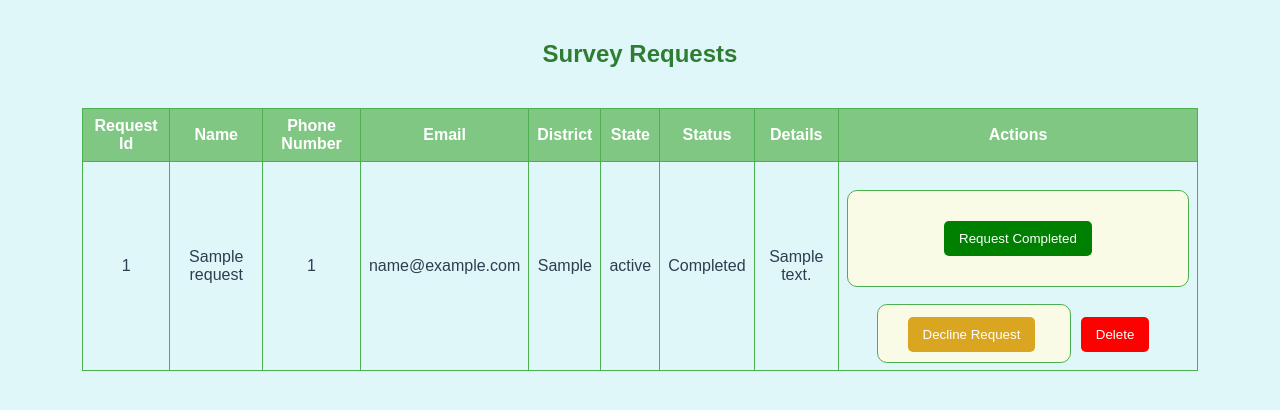
After one commit to allensamjoshua/animal-survey-tracking, a Flask app: page /admin/admin_request_page in a window 1280 px wide. The commit adds this page. Shown: the top 410 px of the page. Run offline with Flask 3, Linux system fonts and the light colour scheme; the visitor is signed in with stand-in values (Sample User, id 1); tables that the repository leaves empty hold one stand-in row (values such as "Sample post").

Commit message:
Added Request Module

```diff
--- a/app.py
+++ b/app.py
@@ -37,7 +37,17 @@ class Admin(db.Model):
     password = db.Column(db.String(60), nullable=False)
     email = db.Column(db.String(60), nullable = False, unique = True)
 
-# Homepage
+class Requests(db.Model):
+    req_id = db.Column(db.Integer, primary_key = True, autoincrement = True)
+    name = db.Column(db.String(50), nullable = False)
+    phn_no = db.Column(db.Integer, nullable = False)
+    email = db.Column(db.String(100), nullable = False)
+    district = db.Column(db.String(50), nullable = False)
+    state = db.Column(db.String(50), nullable = False)
+    status = db.Column(db.String(50), nullable = False, default='pending...')
+    details = db.Column(db.Text, nullable = False)
+
+#Home Page
 @app.route('/', methods=['GET'])
 def home():
     query = request.args.get('query', '')  # Get the search query from the URL
@@ -47,6 +57,34 @@ def home():
         results = AnimalSurvey.query.filter(AnimalSurvey.location.ilike(f'%{query}%')).all()
 
     return render_template("home.html", results=results, query=query)
+
+@app.route('/request_page', methods=['GET','POST'])
+def request_page():
+    if request.method == "POST":
+        uname = request.form['u_name']
+        ph_no = request.form['ph_no']
+        email = request.form['email']
+        district = request.form['dist']
+        state = request.form['state']
+        det = request.form['details']
+
+        insert_qry = Requests(
+            name = uname,
+            phn_no = ph_no,
+            email = email,
+            district = district,
+            state = state,
+            details = det
+        )
+
+
+        db.session.add(insert_qry)
+        db.session.commit()
+        session['sending'] = insert_qry.id
+        flash("Request Sent! We will get back to you shortly!")
+        return redirect(url_for("home"))
+
+    return render_template('request_page.html')
 
 # Admin login page
 @app.route('/admin', methods=['GET','POST'])
@@ -144,6 +182,61 @@ def admin_dashboard():
 
     animals = AnimalSurvey.query.all()
     return render_template('admin_dashboard.html', animals=animals)
+
+@app.route('/admin/admin_request_page', methods=['GET', 'POST'])
+def admin_requests():
+    if 'admin' not in session:
+        return redirect(url_for('admin_login'))
+
+    reqs = Requests.query.all()
+    return render_template("admin_request_page.html", reqs = reqs)
+
+@app.route('/admin/admin_request_page/completed_survey/<int:req_id>/<string:email>', methods=['GET', 'POST'])
+def completed_survey(req_id, email):
+    if "admin" not in session:
+        return redirect(url_for('home'))
+
+    exist = Requests.query.filter_by(req_id=req_id).first()
+    if request.method == 'POST':
+
+        if exist:
+            exist.status = "survey completed"
+            db.session.commit()
+
+            def send_mail(receiver_email):
+                sender_email = "allensamjoshua2003@gmail.com"
+                sender_password = "qbhu pwzo fnxg ydyh"  # Gmail app password
+
+                msg = EmailMessage()
+                msg.set_content(f"Hello Comrade, We received your survey request and we are glad to accept your request and conduct the survey. Kindly check our website for the survey of your request!")
+                msg['Subject'] = "Survey Conducted"
+                msg['From'] = sender_email
+                msg['To'] = receiver_email
+
+                with smtplib.SMTP_SSL('smtp.gmail.com', 465) as smtp:
+                    smtp.login(sender_email, sender_password)
+                    smtp.send_message(msg)
+
+            send_mail(email)  # calling the function
+    return redirect(url_for('admin_dashboard'))  # Redirect to a valid page after sending the email
+
+@app.route('/admin/admin_request_page/decline_survey/<int:req_id>', methods=['GET', 'POST'])
+def decline_survey(req_id):
+    if "admin" not in session:
+        return redirect(url_for("admin_dashboard"))
+
+    exists = Requests.query.filter_by(req_id=req_id).first()
+
+    if request.method == 'POST':
+        if exists:
+            exists.status = "survey declined"
+            db.session.commit()
+            flash("Updated the status")
+            return redirect(url_for("admin_requests"))
+
+    return redirect(url_for("admin_requests"))
+
+
 
 @app.route('/admin/admin_dashboard/create_record', methods=['GET','POST'])
 def create_record():
@@ -255,6 +348,5 @@ def logout():
     session.pop('admin', None)  # Remove the admin session
     return redirect(url_for('home'))  # Redirect to the homepage or login page
 
-
 if __name__ == '__main__':
    app.run(debug=True)
--- a/templates/admin_dashboard.html
+++ b/templates/admin_dashboard.html
@@ -20,6 +20,9 @@
     <div class="top-right">
         <a href="{{ url_for('logout') }}">
             <button style="background-color: rgb(182, 198, 62);">Logout</button>
+        </a>
+        <a href="{{ url_for('admin_requests') }}">
+            <button style="background-color: gold;">Requests</button>
         </a>
     </div>
     <div class="center">
--- /dev/null
+++ b/templates/admin_request_page.html
@@ -0,0 +1,54 @@
+<!DOCTYPE html>
+<html>
+    <head>
+        <title>Request Page</title>
+        <link rel="stylesheet" href="/static/styles.css"/>
+    </head>
+    <body>
+        <div class="center">
+            <h2>Survey Requests</h2>
+            <table>
+                <thead>
+                    <tr>
+                        <th>Request Id</th>
+                        <th>Name</th>
+                        <th>Phone Number</th>
+                        <th>Email</th>
+                        <th>District</th>
+                        <th>State</th>
+                        <th>Status</th>
+                        <th>Details</th>
+                        <th>Actions</th>
+                    </tr>
+                </thead>
+                <tbody>
+                    {% for reqs in reqs %}
+                    <tr>
+                        <td>{{ reqs.req_id }}</td>
+                        <td>{{ reqs.name }}</td>
+                        <td>{{ reqs.phn_no }}</td>
+                        <td>{{ reqs.email }}</td>
+                        <td>{{ reqs.district }}</td>
+                        <td>{{ reqs.state }}</td>
+                        <td>{{ reqs.status }}</td>
+                        <td>{{ reqs.details }}</td>
+                        <td>
+                            <form action="{{ url_for('completed_survey', req_id=reqs.req_id, email=reqs.email) }}" method="POST" onclick="return confirm('Are you sure you completed this survey?');">
+                                <button type="submit" style="background-color: green;">Request Completed</button>
+                            </form>
+
+                            <form action="{{ url_for('decline_survey', req_id=reqs.req_id) }}" method="POST" onsubmit="return confirm('Are you sure you want to Decline this request?');" style="display: inline;">
+                                <button type="submit" style="background-color: goldenrod;">Decline Request</button>
+                            </form>
+
+                            <a onclick="return confirm('Are you sure you want to Delete this request?');">
+                                <button style="background-color: red;">Delete</button>
+                            </a>
+                        </td>
+                    </tr>
+                    {% endfor %}
+                </tbody>
+            </table>
+        </div>
+    </body>
+</html>
--- a/templates/home.html
+++ b/templates/home.html
@@ -8,6 +8,8 @@
         <div class="top-right">
         <button onclick="location.href='{{url_for('admin_login')}}'">Admin</button>
         </div>
+        <label for="req_btn">Animal Sighting in your locality?</label>
+        <button id="req_btn" onclick="location.href='{{url_for('request_page')}}'">Request a Survey!</button>
         <div class="center">
             <div class="homepage-search">
                 <h1>Indian Wildlife Database</h1>
```
Also changed, not shown: templates/request_page.html (added, +59 -0 lines).
